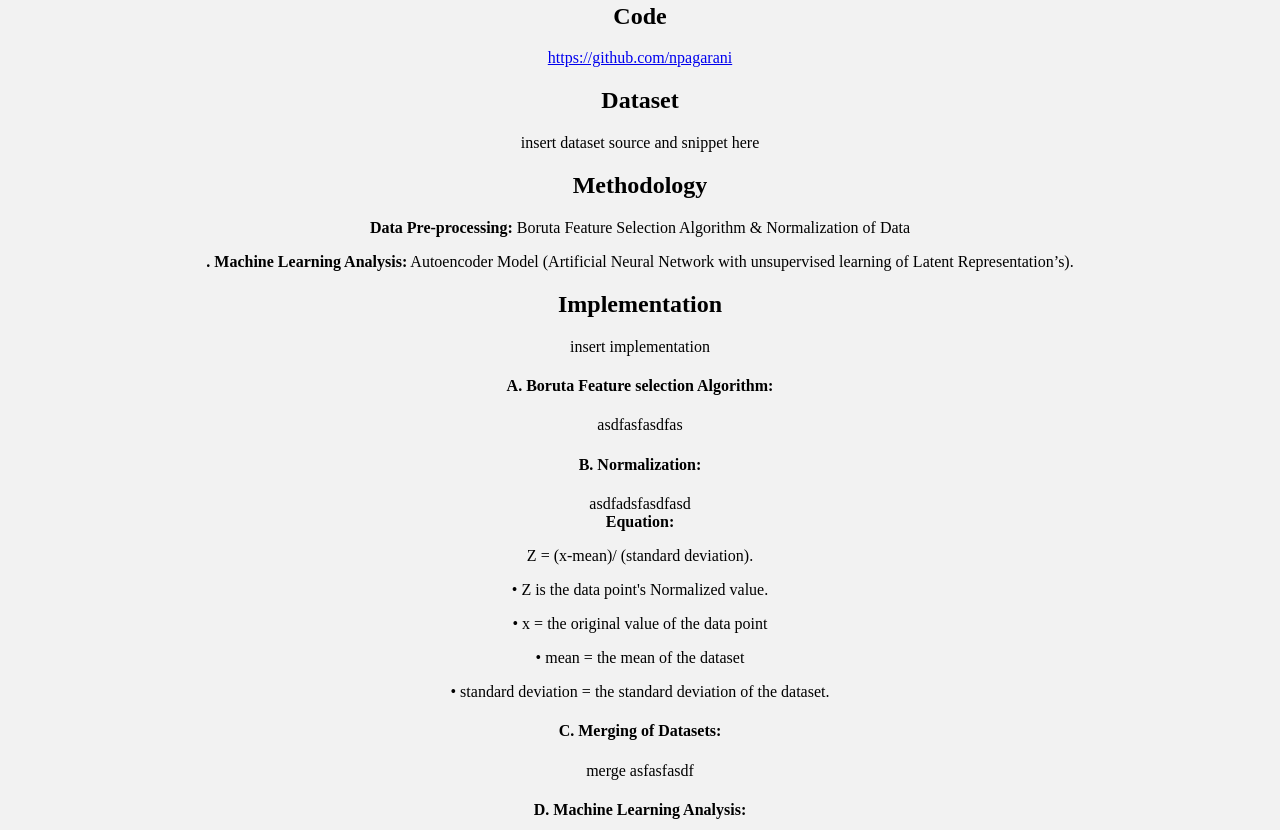
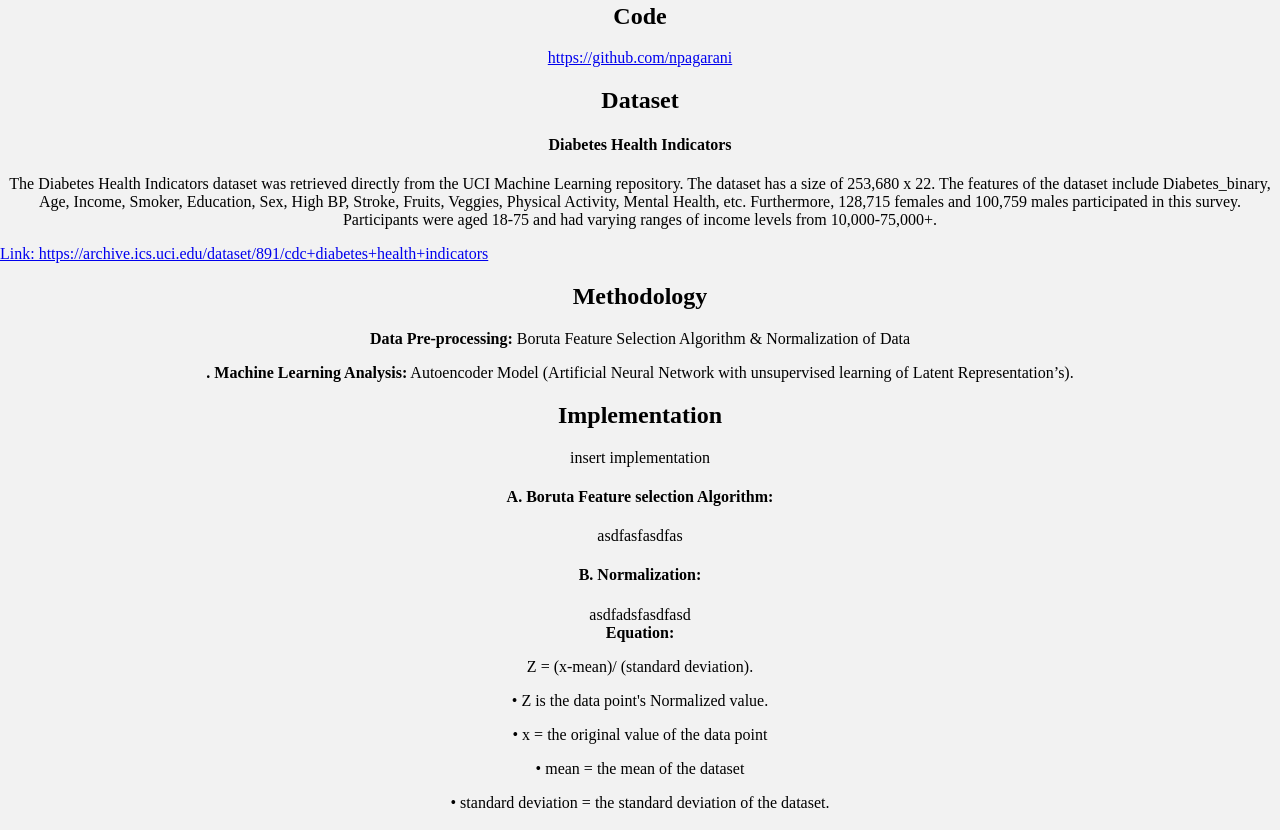
Before and after one commit to npagarani/npagarani.github.io, a plain HTML site: page index.html in a window 1280 px wide. Shown: the part 2392-3222 px from the top of the page. Drawn offline with Linux system fonts and the light colour scheme.

Commit message:
Update index.html

```diff
--- a/index.html
+++ b/index.html
@@ -163,9 +163,17 @@
       </p>
 
       <h2 id="data" style="text-align: center">Dataset</h2>
-      <p style="text-align: center">
-		insert dataset source and snippet here
+
+	<h4  style="text-align: center">Diabetes Health Indicators</h4>
+
+	<p style="text-align: center">The Diabetes Health Indicators dataset was retrieved directly from the UCI Machine Learning repository. The dataset has a size of 253,680 x 22. The features of the dataset include Diabetes_binary, Age, Income, Smoker, Education, Sex, High BP, Stroke, Fruits, Veggies, Physical Activity, Mental Health, etc. Furthermore, 128,715 females and 100,759 males participated in this survey. Participants were aged 18-75 and had varying ranges of income levels from 10,000-75,000+.
       </p>
+
+        <a
+          href="Link: https://archive.ics.uci.edu/dataset/891/cdc+diabetes+health+indicators"
+          >Link: https://archive.ics.uci.edu/dataset/891/cdc+diabetes+health+indicators</a
+        >
+
 
 
 
```
